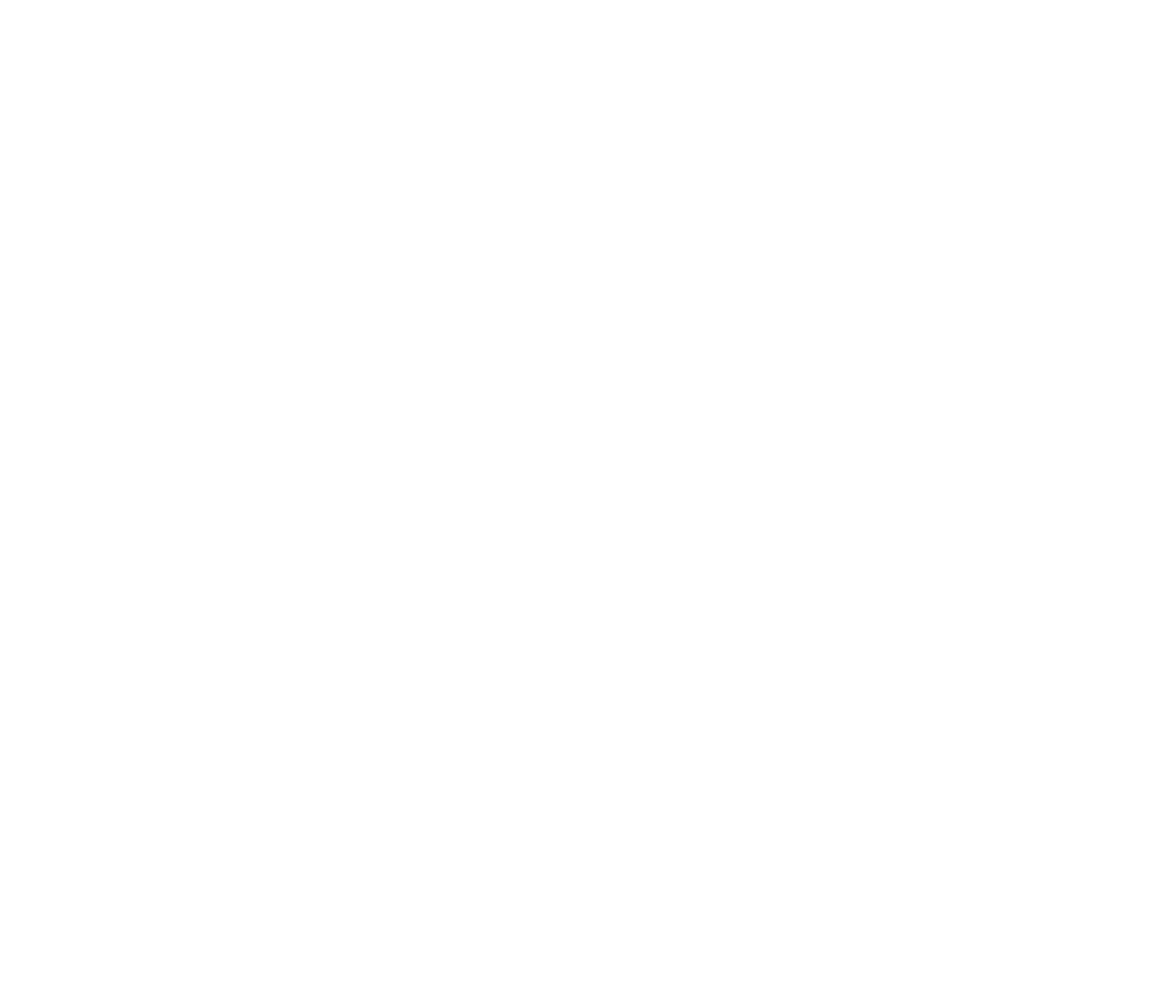
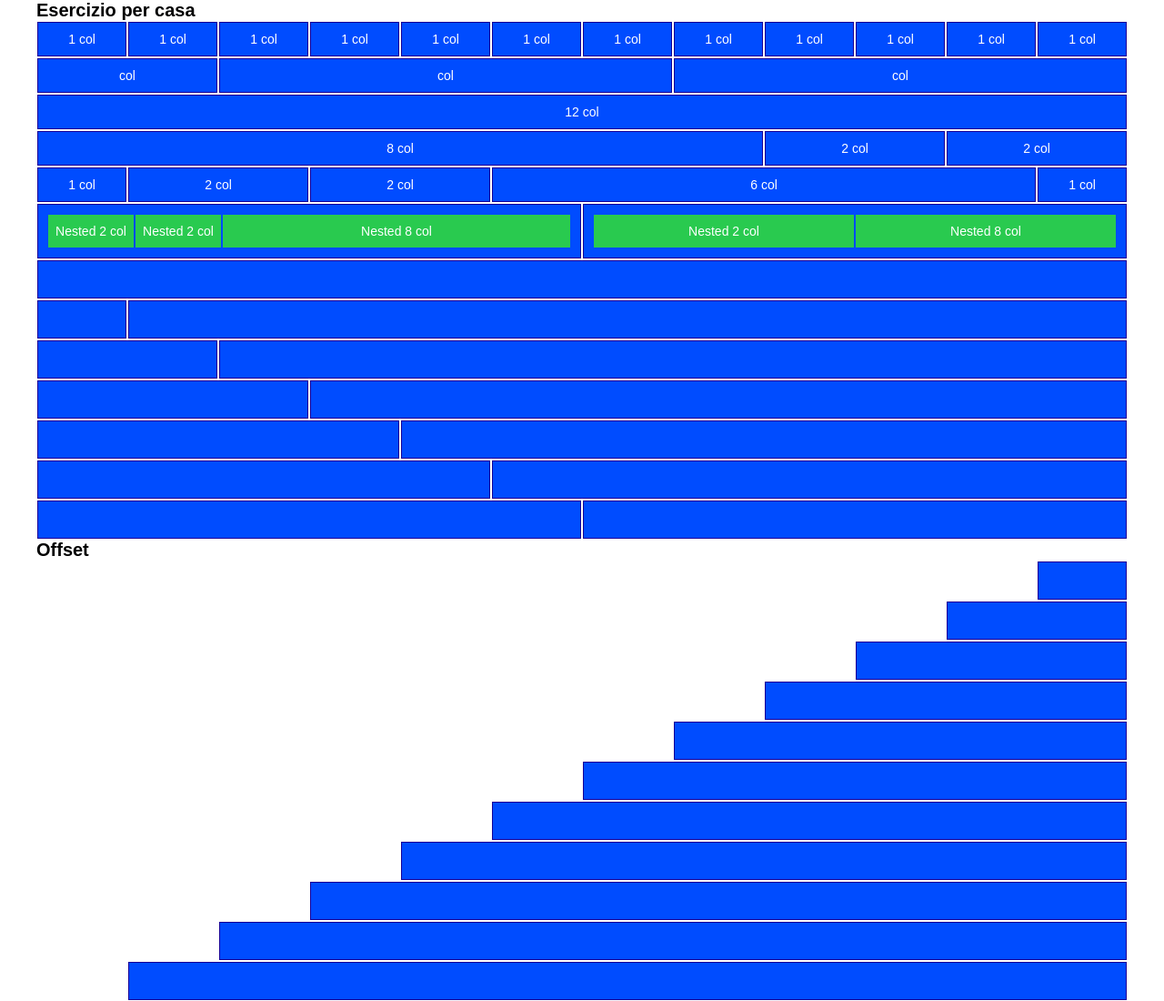
Before and after one commit to Yu4iy/html-css-12bool, a plain HTML site: page index.html in a window 1280 px wide. Shown: the whole page at 91% size. Before the commit the page ends 800 px from the top, so only its background shows below. Drawn offline with Linux system fonts and the light colour scheme.

Commit message:
add col-offset

```diff
--- a/css/12-bool.css
+++ b/css/12-bool.css
@@ -0,0 +1,104 @@
+/* RESET  */
+*,
+*::before,
+*::after {
+	margin: 0;
+	padding: 0;
+	box-sizing: border-box;
+}
+/* CONTAINER  */
+.container {
+	max-width: 1200px;
+	margin: 0 auto;
+}
+
+/* ROW */
+.row {
+	display: flex;
+	flex-wrap: wrap;
+}
+
+/* COLUMN */
+[class*="col-"] {
+	padding: 1px;
+}
+[class*="col-"].padding-0{
+	padding: 0px;
+}
+/* row > div {
+	padding: 1px;
+} */
+
+.col-12 {
+	width: 100%;
+}
+.col-11 {
+	width: calc((100% / 12) * 11);
+}
+.col-10 {
+	width: calc((100% / 12) * 10);
+}
+.col-9 {
+	width: calc((100% / 12) * 9);
+}
+.col-8 {
+	width: calc((100% / 12) * 8);
+}
+.col-7 {
+	width: calc((100% / 12) * 7);
+}
+.col-6 {
+	width: calc((100% / 12) * 6);
+}
+.col-5 {
+	width: calc((100% / 12) * 5);
+}
+.col-4 {
+	width: calc((100% / 12) * 4);
+}
+.col-3 {
+	width: calc((100% / 12) * 3);
+}
+.col-2 {
+	width: calc((100% / 12) * 2);
+}
+.col-1 {
+	width: calc((100% / 12) * 1);
+}
+/* OFFSET  */
+.offset-1 {
+	margin-left: calc(100% / 12);
+}
+.offset-2 {
+	margin-left: calc((100% / 12) * 2);
+}
+.offset-3 {
+	margin-left: calc((100% / 12) * 3);
+}
+.offset-4 {
+	margin-left: calc((100% / 12) * 4);
+}
+.offset-5 {
+	margin-left: calc((100% / 12) * 5);
+}
+.offset-6 {
+	margin-left: calc((100% / 12) * 6);
+}
+.offset-7 {
+	margin-left: calc((100% / 12) * 7);
+}
+.offset-8 {
+	margin-left: calc((100% / 12) * 8);
+}
+.offset-9 {
+	margin-left: calc((100% / 12) * 9);
+}
+.offset-10 {
+	margin-left: calc((100% / 12) * 10);
+}
+.offset-11 {
+	margin-left: calc((100% / 12) * 11);
+}
+.offset-12 {
+	margin-left: 100%;
+}
--- a/css/style.css
+++ b/css/style.css
@@ -0,0 +1,26 @@
+body {
+	font-family: sans-serif;
+	color: #fff;
+	font-size: 14px;
+}
+
+h1,h2{
+	font-size: 20px;
+	color: rgb(0, 0, 0);
+}
+
+.box {
+	background-color: rgb(0, 76, 255);
+	text-align: center;
+	padding: 10px 10px;
+	border: 1px solid rgb(21, 1, 150);
+}
+.box-nest {
+	background-color: rgb(41, 202, 79);
+	text-align: center;
+	padding: 10px 0px;
+}
+.box-midle {
+	background-color: rgb(0, 76, 255);
+	padding: 20px 20px;
+	border: 1px solid rgb(21, 1, 150);}
--- a/index.html
+++ b/index.html
@@ -9,6 +9,196 @@
 	<link rel="stylesheet" href="./css/12-bool.css">
 </head>
 <body>
+	<!-- TOP CONTENT -->
+	<div class="container">
+		<h1>Esercizio per casa</h1>
+		<div class="row">
+			<div class="col-1">
+				<div class="box">1 col</div>
+			</div>
+			<div class="col-1">
+				<div class="box">1 col</div>
+			</div>
+			<div class="col-1">
+				<div class="box">1 col</div>
+			</div>
+			<div class="col-1">
+				<div class="box">1 col</div>
+			</div>
+			<div class="col-1">
+				<div class="box">1 col</div>
+			</div>
+			<div class="col-1">
+				<div class="box">1 col</div>
+			</div>
+			<div class="col-1">
+				<div class="box">1 col</div>
+			</div>
+			<div class="col-1">
+				<div class="box">1 col</div>
+			</div>
+			<div class="col-1">
+				<div class="box">1 col</div>
+			</div>
+			<div class="col-1">
+				<div class="box">1 col</div>
+			</div>
+			<div class="col-1">
+				<div class="box">1 col</div>
+			</div>
+			<div class="col-1">
+				<div class="box">1 col</div>
+			</div>
+			<div class="col-2">
+				<div class="box"> col</div>
+			</div>
+			<div class="col-5">
+				<div class="box"> col</div>
+			</div>
+			<div class="col-5">
+				<div class="box"> col</div>
+			</div>
+			<div class="col-12">
+				<div class="box">12 col</div>
+			</div>
+			<div class="col-8">
+				<div class="box">8 col</div>
+			</div>
+			<div class="col-2">
+				<div class="box">2 col</div>
+			</div>
+			<div class="col-2">
+				<div class="box">2 col</div>
+			</div>
+			<div class="col-1">
+				<div class="box">1 col</div>
+			</div>
+			<div class="col-2">
+				<div class="box">2 col</div>
+			</div>
+			<div class="col-2">
+				<div class="box">2 col</div>
+			</div>
+			<div class="col-6">
+				<div class="box">6 col</div>
+			</div>
+			<div class="col-1">
+				<div class="box">1 col</div>
+			</div>
+			<!-- NESTING -->
+			<div class="col-6">
+				<div class="box">
+					<div class="row">
+						<div class="col-2">
+							<div class="box-nest">Nested 2 col</div>
+						</div>
+						<div class="col-2">
+							<div class="box-nest">Nested 2 col</div>
+						</div>
+						<div class="col-8">
+							<div class="box-nest">Nested 8 col</div>
+						</div>
+					</div>
+				</div>
+			</div>
+			<div class="col-6">
+				<div class="box">
+					<div class="row">
+						<div class="col-6">
+							<div class="box-nest">Nested 2 col</div>
+						</div>
+						<div class="col-6">
+							<div class="box-nest">Nested 8 col</div>
+						</div>
+					</div>
+				</div>
+			</div>
+		</div>
+	</div>
+	<!-- MIDLE CONTENT  -->
+	<div class="container">
+		<div class="row">
+			<div class="col-12">
+				<div class="box-midle"></div>
+			</div>
+			<div class="col-1">
+				<div class="box-midle"></div>
+			</div>
+			<div class="col-11">
+				<div class="box-midle"></div>
+			</div>
+			<div class="col-2">
+				<div class="box-midle"></div>
+			</div>
+			<div class="col-10">
+				<div class="box-midle"></div>
+			</div>
+			<div class="col-3">
+				<div class="box-midle"></div>
+			</div>
+			<div class="col-9">
+				<div class="box-midle"></div>
+			</div>
+			<div class="col-4">
+				<div class="box-midle"></div>
+			</div>
+			<div class="col-8">
+				<div class="box-midle"></div>
+			</div>
+			<div class="col-5">
+				<div class="box-midle"></div>
+			</div>
+			<div class="col-7">
+				<div class="box-midle"></div>
+			</div>
+			<div class="col-6">
+				<div class="box-midle"></div>
+			</div>
+			<div class="col-6">
+				<div class="box-midle"></div>
+			</div>
+		</div>
+	</div>
+	<!-- BOOTOM CONTENT -->
 
+	<div class="container">
+		<h2>Offset</h2>
+		<div class="row">
+			<div class="col-1 offset-11" >
+				<div class="box-midle"></div>
+			</div>
+			<div class="col-2 offset-10" >
+				<div class="box-midle"></div>
+			</div>
+			<div class="col-3 offset-9" >
+				<div class="box-midle"></div>
+			</div>
+			<div class="col-4 offset-8" >
+				<div class="box-midle"></div>
+			</div>
+			<div class="col-5 offset-7" >
+				<div class="box-midle"></div>
+			</div>
+			<div class="col-6 offset-6" >
+				<div class="box-midle"></div>
+			</div>
+			<div class="col-7 offset-5" >
+				<div class="box-midle"></div>
+			</div>
+			<div class="col-8 offset-4" >
+				<div class="box-midle"></div>
+			</div>
+			<div class="col-9 offset-3" >
+				<div class="box-midle"></div>
+			</div>
+			<div class="col-10 offset-2" >
+				<div class="box-midle"></div>
+			</div>
+			<div class="col-11 offset-1" >
+				<div class="box-midle"></div>
+			</div>
+
+		</div>
+	</div>
 </body>
 </html>
```
